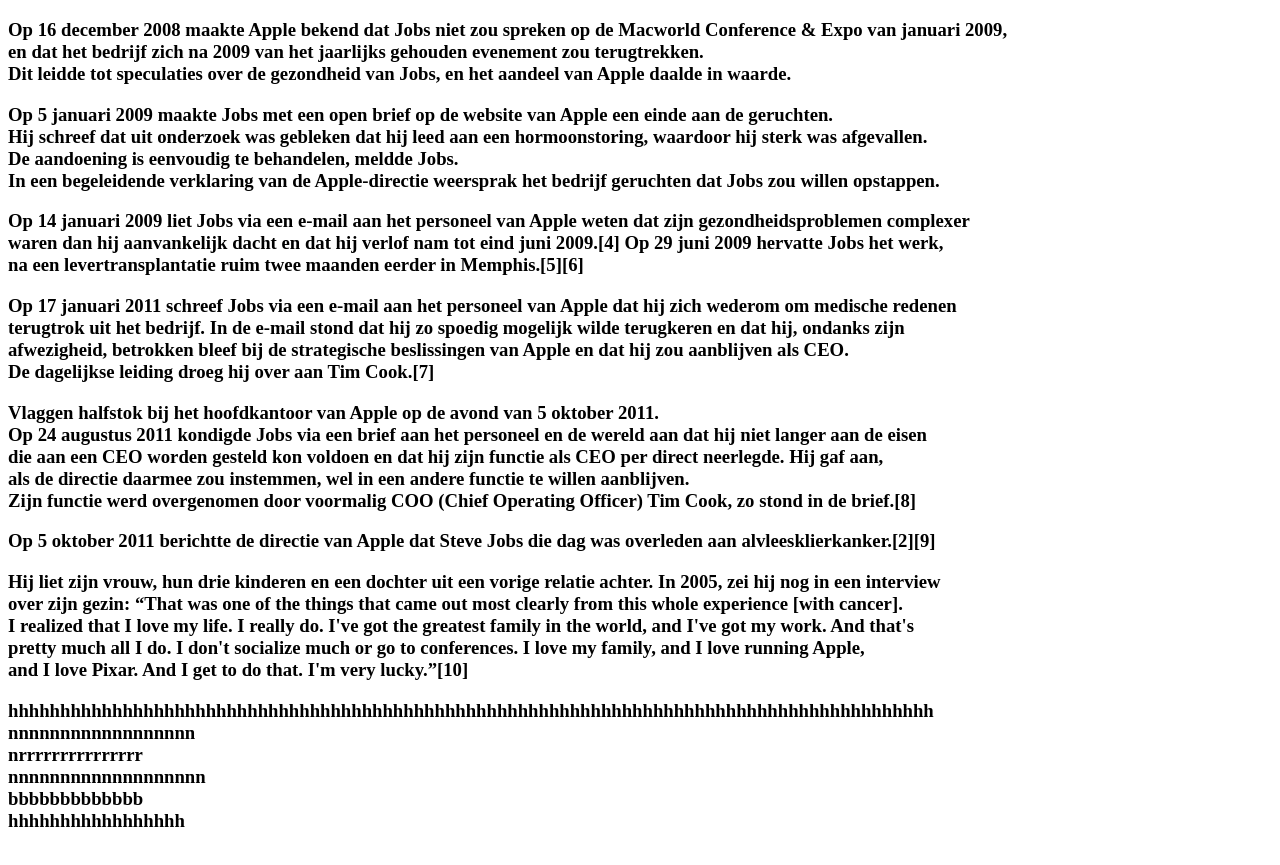
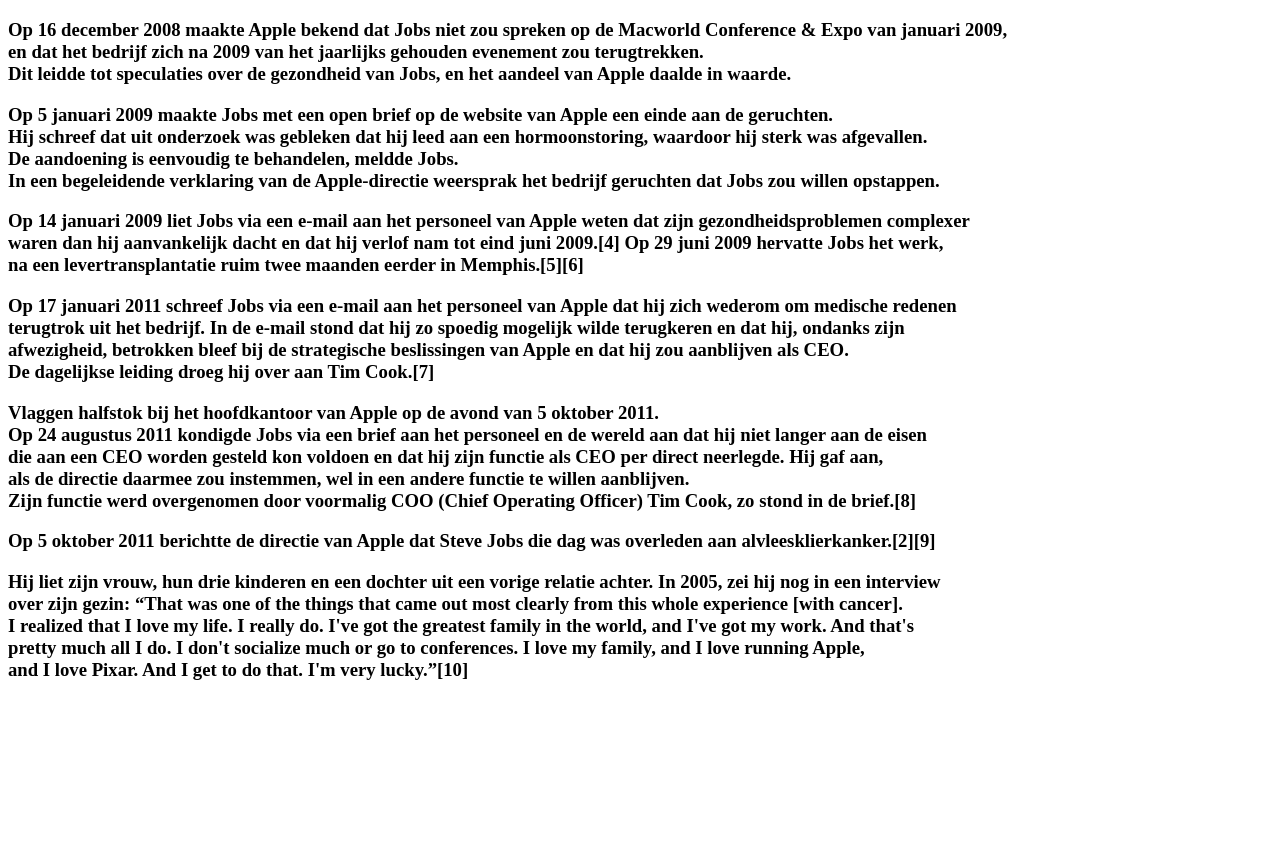
Before and after one commit to micky24392/micky24392.github.io, a plain HTML site: page levensloop.html in a window 1280 px wide. Shown: the part 115-980 px from the top of the page. After the commit the page ends 815 px from the top, so only its background shows below. Drawn offline with Linux system fonts and the light colour scheme.

Commit message:
ja k heb t weggehaald

```diff
--- a/levensloop.html
+++ b/levensloop.html
@@ -73,21 +73,6 @@
          and I love Pixar. And I get to do that. I'm very lucky.”[10]</p>
       </p>
     <h3>
-      <p> hhhhhhhhhhhhhhhhhhhhhhhhhhhhhhhhhhhhhhhhhhhhhhhhhhhhhhhhhhhhhhhhhhhhhhhhhhhhhhhhhhhhhhhhh
-<br>
-nnnnnnnnnnnnnnnnnn
-<br>
-nrrrrrrrrrrrrrrr
-<br>
-nnnnnnnnnnnnnnnnnnn
-<br>
-bbbbbbbbbbbbb
-<br>
-hhhhhhhhhhhhhhhhh
-<br>
-<br>
-<br>
-<br>
   </p>
   </body>
 </html>
```
